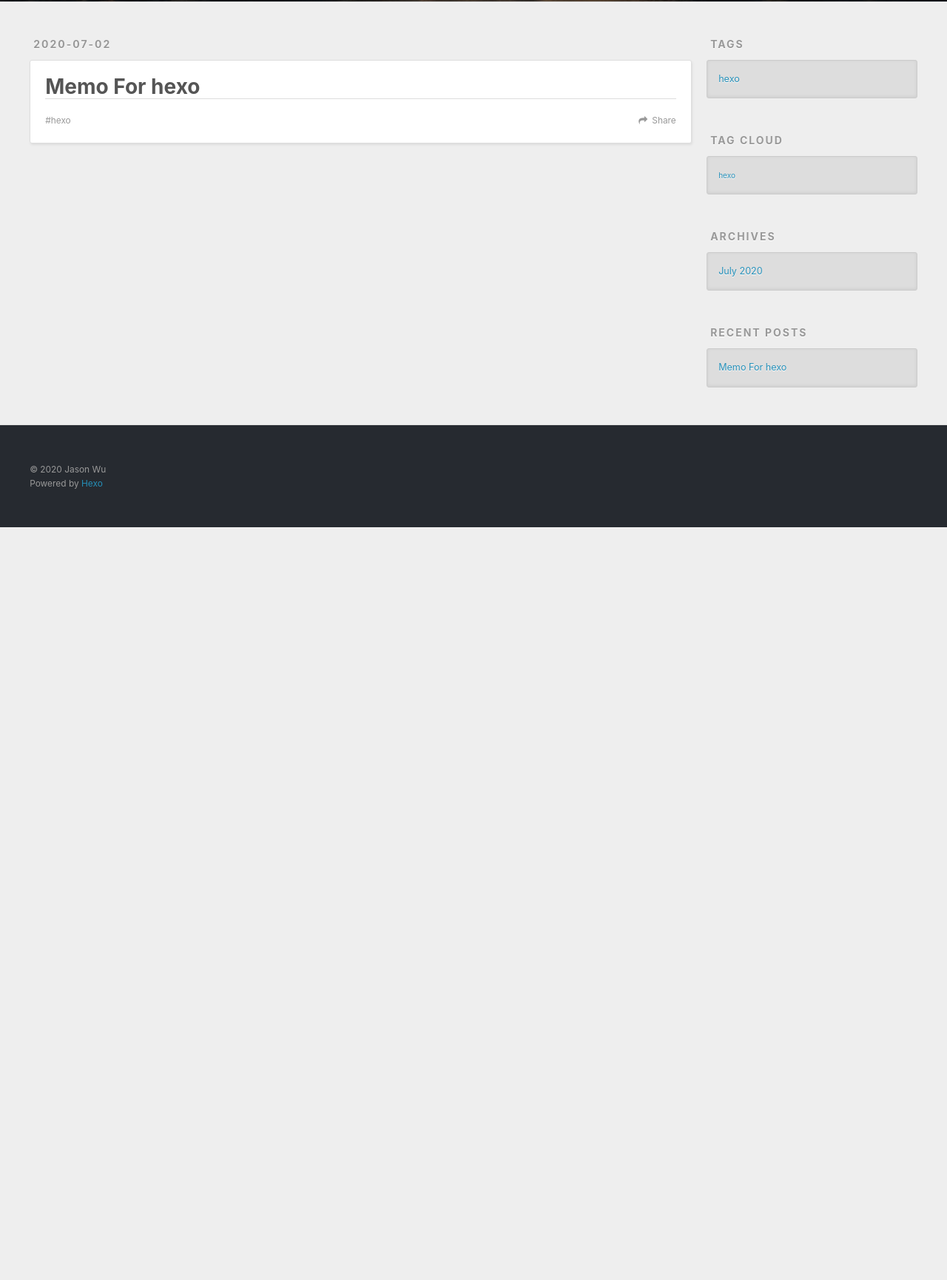
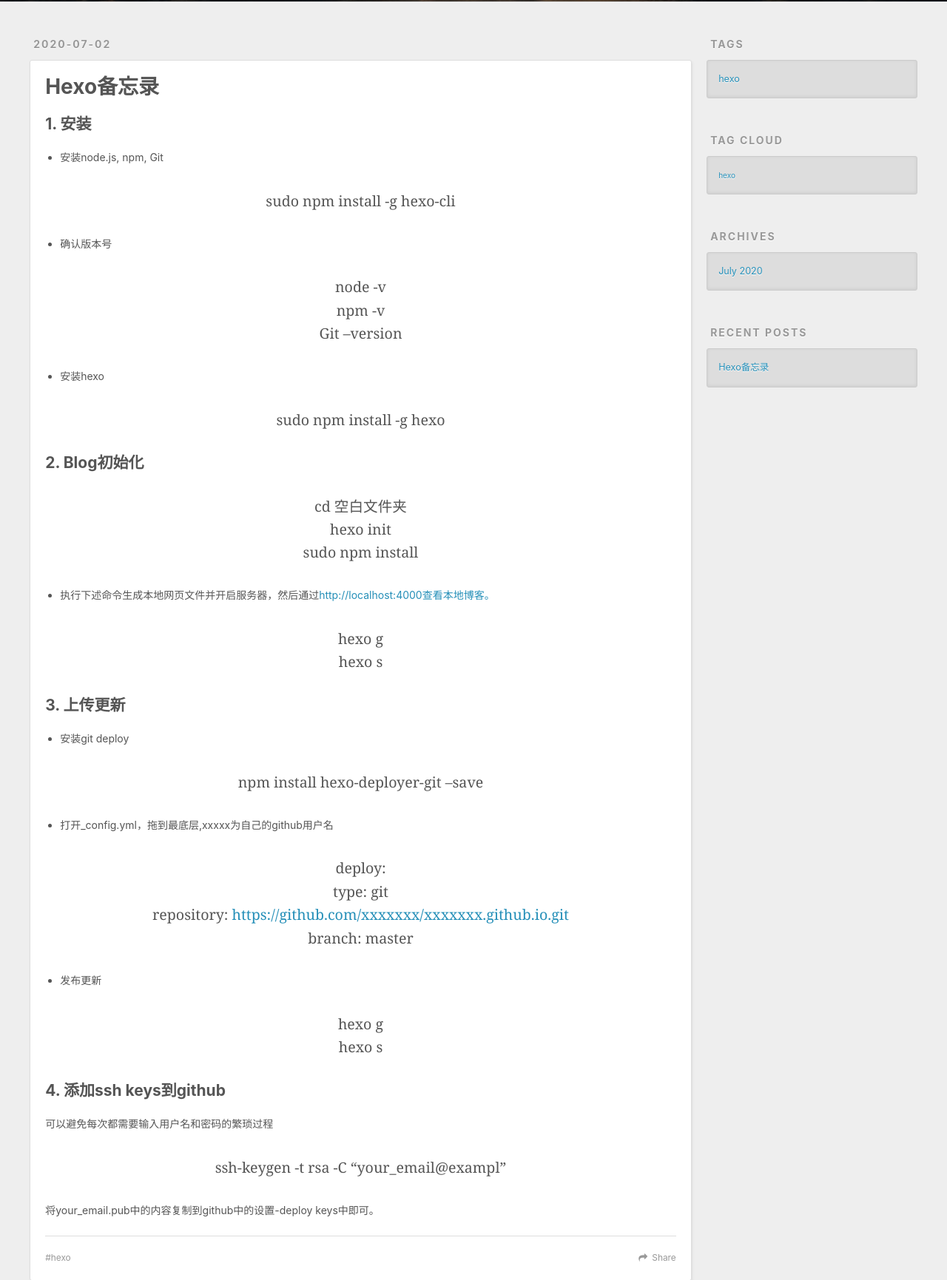
Before and after one commit to rzldasb/rzldasb.github.io, a plain HTML site: page 2020/07/02/hexo/index.html in a window 1280 px wide. Shown: the part 298-2029 px from the top of the page at 74% size. Before the commit the page ends 1011 px from the top, so only its background shows below. Drawn offline with nearby package versions, Linux system fonts and the light colour scheme.

Commit message:
Site updated: 2020-07-02 10:47:04

```diff
--- a/2020/07/02/hexo/index.html
+++ b/2020/07/02/hexo/index.html
@@ -5,15 +5,17 @@
 
 
 
-  <title>Memo For hexo | 工事中</title>
+  <title>Hexo备忘录 | 工事中</title>
   <meta name="viewport" content="width=device-width, initial-scale=1, maximum-scale=1">
-  <meta property="og:type" content="article">
-<meta property="og:title" content="Memo For hexo">
+  <meta name="description" content="1. 安装 安装node.js, npm, Git  sudo npm install -g hexo-cli   确认版本号  node -vnpm -vGit –version     安装hexo  sudo npm install -g hexo      2. Blog初始化 cd 空白文件夹hexo initsudo npm install     执行下述命令生成本地网页文件并开启服">
+<meta property="og:type" content="article">
+<meta property="og:title" content="Hexo备忘录">
 <meta property="og:url" content="http://yoursite.com/2020/07/02/hexo/index.html">
 <meta property="og:site_name" content="工事中">
+<meta property="og:description" content="1. 安装 安装node.js, npm, Git  sudo npm install -g hexo-cli   确认版本号  node -vnpm -vGit –version     安装hexo  sudo npm install -g hexo      2. Blog初始化 cd 空白文件夹hexo initsudo npm install     执行下述命令生成本地网页文件并开启服">
 <meta property="og:locale" content="en_US">
 <meta property="article:published_time" content="2020-07-02T01:25:43.000Z">
-<meta property="article:modified_time" content="2020-07-02T01:27:08.358Z">
+<meta property="article:modified_time" content="2020-07-02T01:46:52.033Z">
 <meta property="article:author" content="Jason Wu">
 <meta property="article:tag" content="hexo">
 <meta name="twitter:card" content="summary">
@@ -79,7 +81,7 @@
 
 
     <h1 class="article-title" itemprop="name">
-      Memo For hexo
+      Hexo备忘录
     </h1>
 
 
@@ -87,6 +89,55 @@
 
     <div class="article-entry" itemprop="articleBody">
 
+        <h2 id="1-安装"><a href="#1-安装" class="headerlink" title="1. 安装"></a>1. 安装</h2><ul>
+<li><p>安装node.js, npm, Git</p>
+<blockquote>
+<p>sudo npm install -g hexo-cli</p>
+</blockquote>
+</li>
+<li><p>确认版本号</p>
+<blockquote>
+<p>node -v<br>npm -v<br>Git –version  </p>
+</blockquote>
+</li>
+<li><p>安装hexo</p>
+<blockquote>
+<p>sudo npm install -g hexo  </p>
+</blockquote>
+</li>
+</ul>
+<h2 id="2-Blog初始化"><a href="#2-Blog初始化" class="headerlink" title="2. Blog初始化"></a>2. Blog初始化</h2><blockquote>
+<p>cd 空白文件夹<br>hexo init<br>sudo npm install  </p>
+</blockquote>
+<ul>
+<li>执行下述命令生成本地网页文件并开启服务器，然后通过<a href="http://localhost:4000查看本地博客。">http://localhost:4000查看本地博客。</a> <blockquote>
+<p>hexo g<br>hexo s</p>
+</blockquote>
+</li>
+</ul>
+<h2 id="3-上传更新"><a href="#3-上传更新" class="headerlink" title="3. 上传更新"></a>3. 上传更新</h2><ul>
+<li><p>安装git deploy  </p>
+<blockquote>
+<p>npm install hexo-deployer-git –save  </p>
+</blockquote>
+</li>
+<li><p>打开_config.yml，拖到最底层,xxxxx为自己的github用户名  </p>
+<blockquote>
+<p>deploy:<br>type: git<br>repository: <a href="https://github.com/xxxxxxx/xxxxxxx.github.io.git" target="_blank" rel="noopener">https://github.com/xxxxxxx/xxxxxxx.github.io.git</a><br>branch: master  </p>
+</blockquote>
+</li>
+</ul>
+<ul>
+<li>发布更新   <blockquote>
+<p>hexo g<br>hexo s  </p>
+</blockquote>
+</li>
+</ul>
+<h2 id="4-添加ssh-keys到github"><a href="#4-添加ssh-keys到github" class="headerlink" title="4. 添加ssh keys到github"></a>4. 添加ssh keys到github</h2><p>可以避免每次都需要输入用户名和密码的繁琐过程  </p>
+<blockquote>
+<p>ssh-keygen -t rsa -C “your_email@exampl”</p>
+</blockquote>
+<p>将your_email.pub中的内容复制到github中的设置-deploy keys中即可。  </p>
 
 
     </div>
@@ -146,7 +197,7 @@
       <ul>
 
           <li>
-            <a href="/2020/07/02/hexo/">Memo For hexo</a>
+            <a href="/2020/07/02/hexo/">Hexo备忘录</a>
           </li>
 
       </ul>
```
Also changed, not shown: archives/2020/07/index.html (+2 -2 lines), archives/2020/index.html (+2 -2 lines), archives/index.html (+2 -2 lines), index.html (+51 -2 lines), tags/hexo/index.html (+2 -2 lines).
